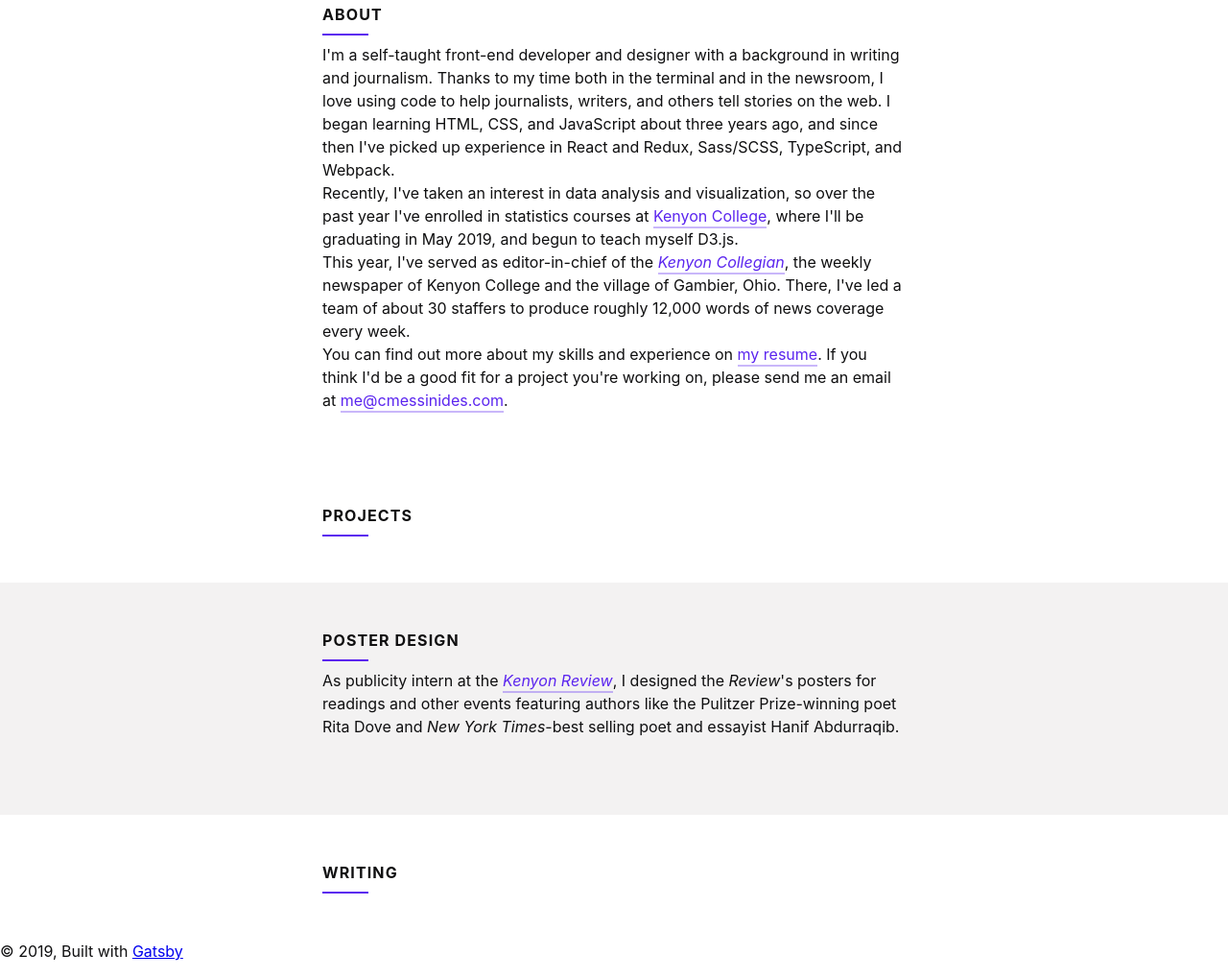
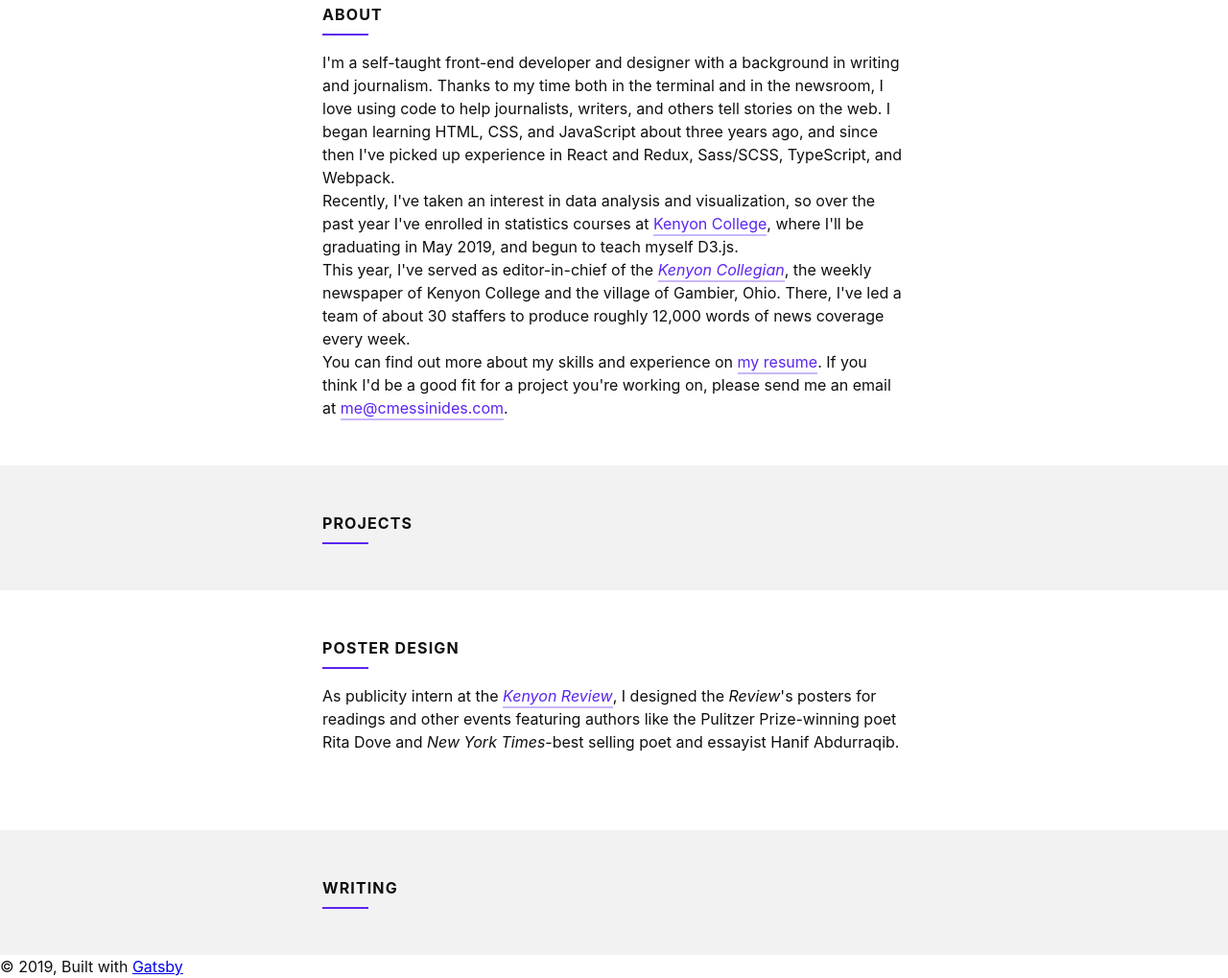
Before and after one commit to CMessinides/v1-cmessinides.com, a Gatsby site: page / in a window 1280 px wide. Shown: the part 363-1382 px from the top of the page at 96% size. Built offline with nearby package versions, Linux system fonts and the light colour scheme; Gatsby itself is replaced by a stand-in of ours.

Commit message:
Bring section styling in line with About section

```diff
--- a/src/components/section.scss
+++ b/src/components/section.scss
@@ -2,7 +2,7 @@
   padding: spacing(xl) 0;
 }
 
-.section--posters {
+.section:nth-child(2n+1) {
   background-color: color(grey, 100);
 }
 
@@ -18,7 +18,7 @@
 }
 
 .section__blurb {
-  margin-top: spacing(sm);
+  margin-top: spacing(md);
 }
 
 .section__blurb--formatted {
```
